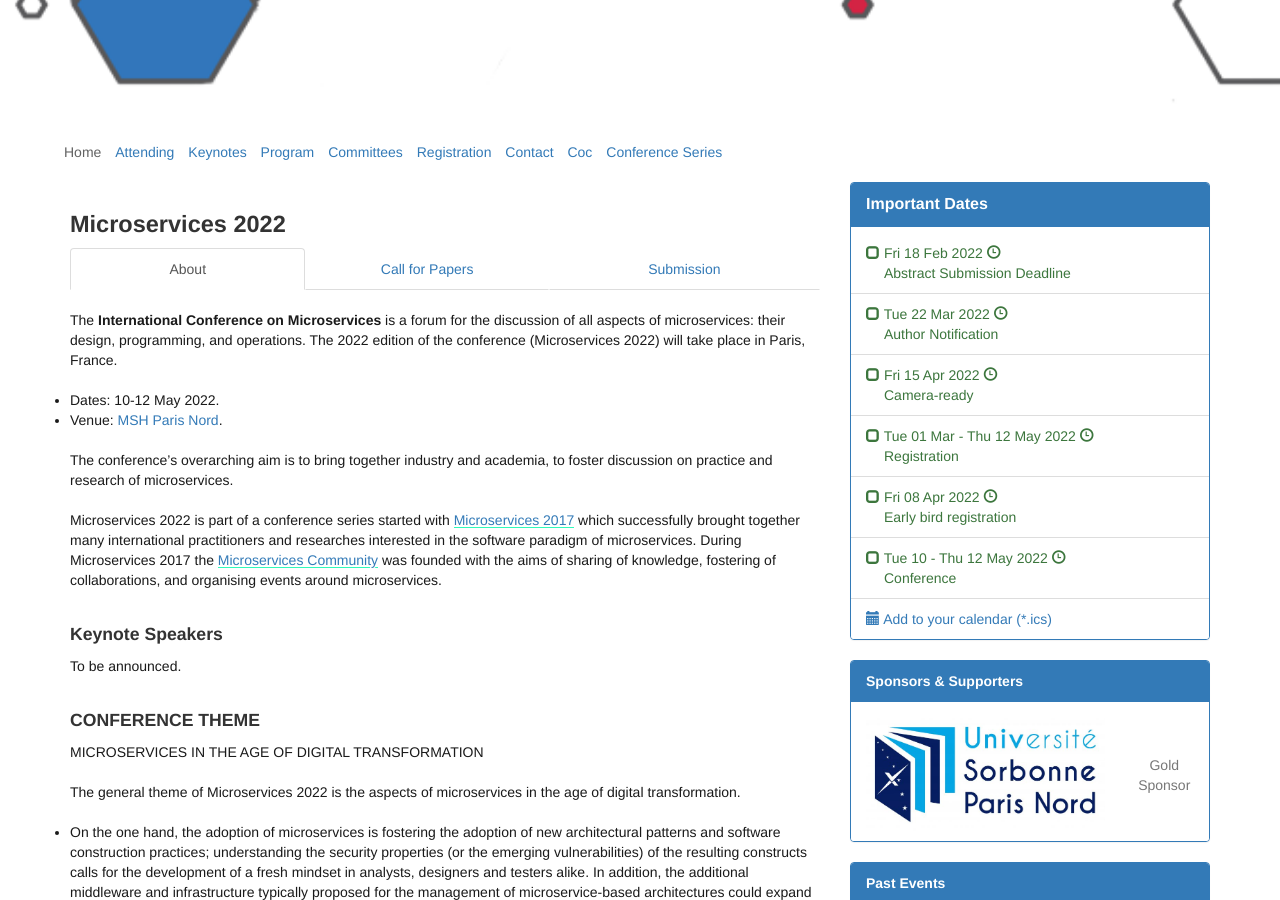
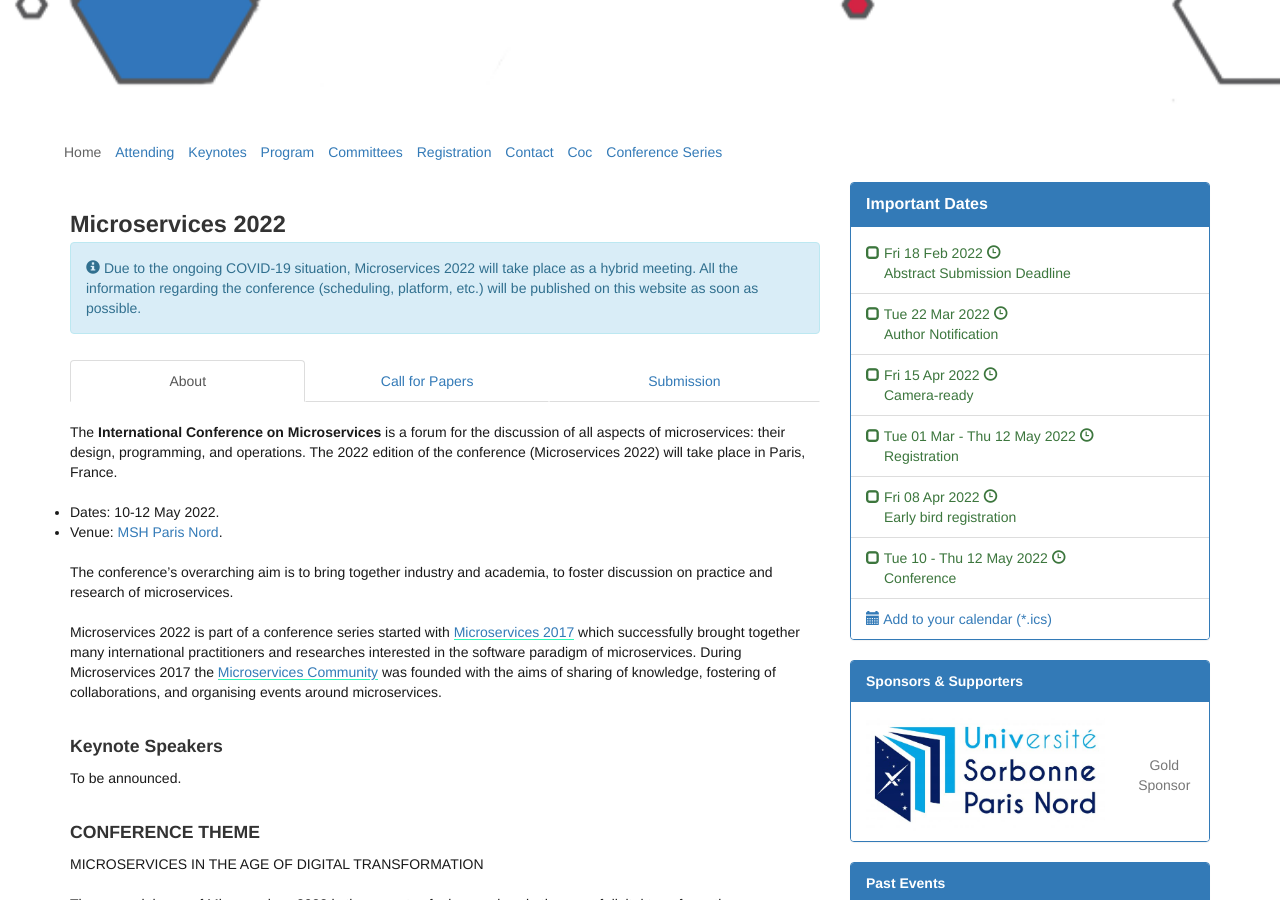
Before and after one commit to microservices-community/microservices-2022, a Jekyll site: the page built from index.md, in a window 1280 px wide and 900 px high, scrolled down 318 px. Built offline with Jekyll 4.4.1, drawn with Linux system fonts in a browser that asks for light colours.

Commit message:
add COVID banner

```diff
--- a/index.md
+++ b/index.md
@@ -5,6 +5,8 @@ feature_image: "default-bg.png"
 excerpt: |
   The Microservices conference is a forum for the discussion of all aspects of designing and programming microservice architectures. Both theoretical and experimental contributions are welcome, on topics ranging from formal frameworks to experience reports.
 ---
+
+<div class="alert alert-info hidden-print" role="alert"><span class="glyphicon glyphicon-info-sign"></span> Due to the ongoing COVID-19 situation, Microservices 2022 will take place as a hybrid meeting. All the information regarding the conference (scheduling, platform, etc.) will be published on this website as soon as possible. </div>
 
 <ul class="nav nav-tabs nav-justified">
   <li role="presentation" class="active"><a href="#about">About</a></li>
```
